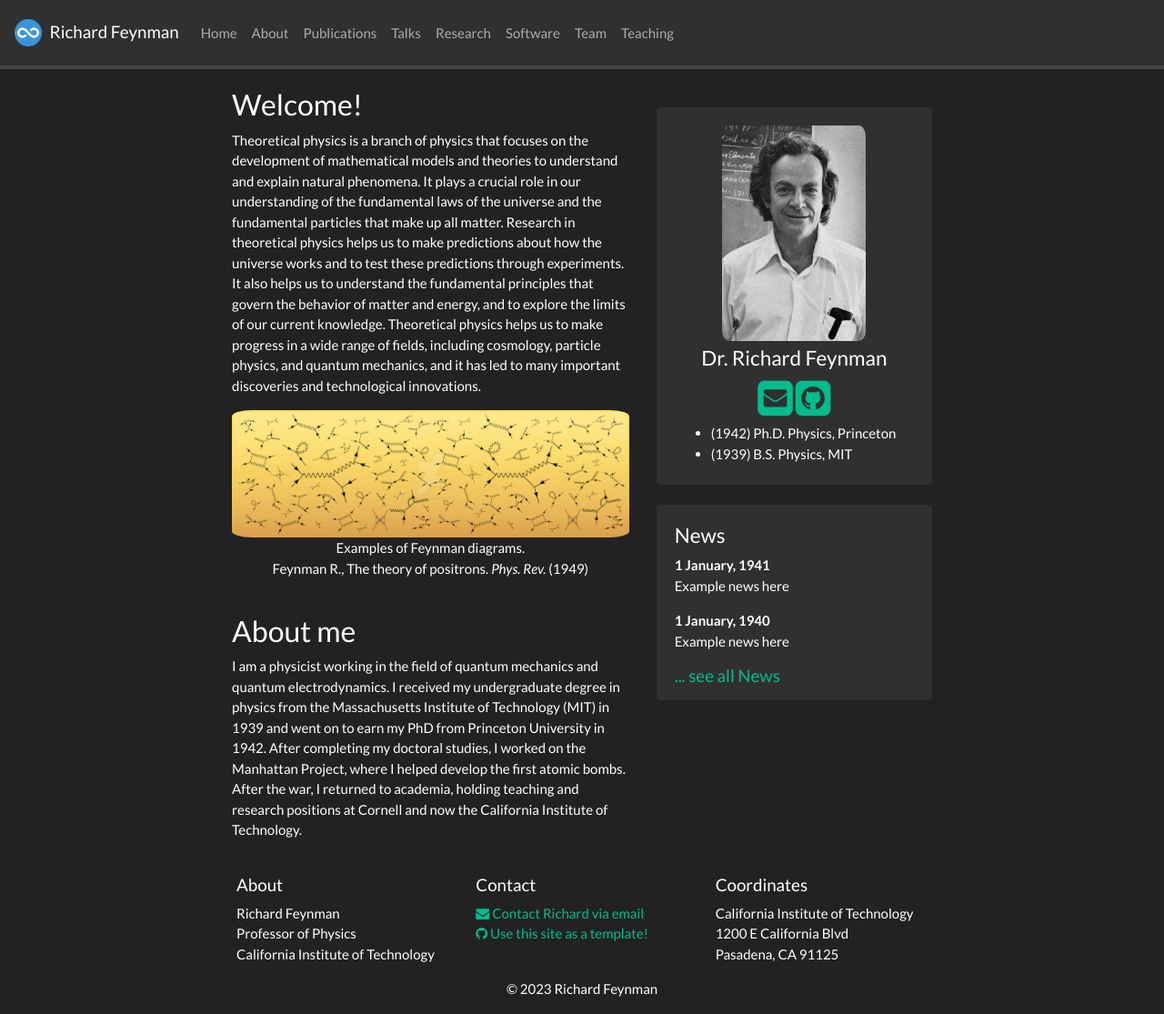
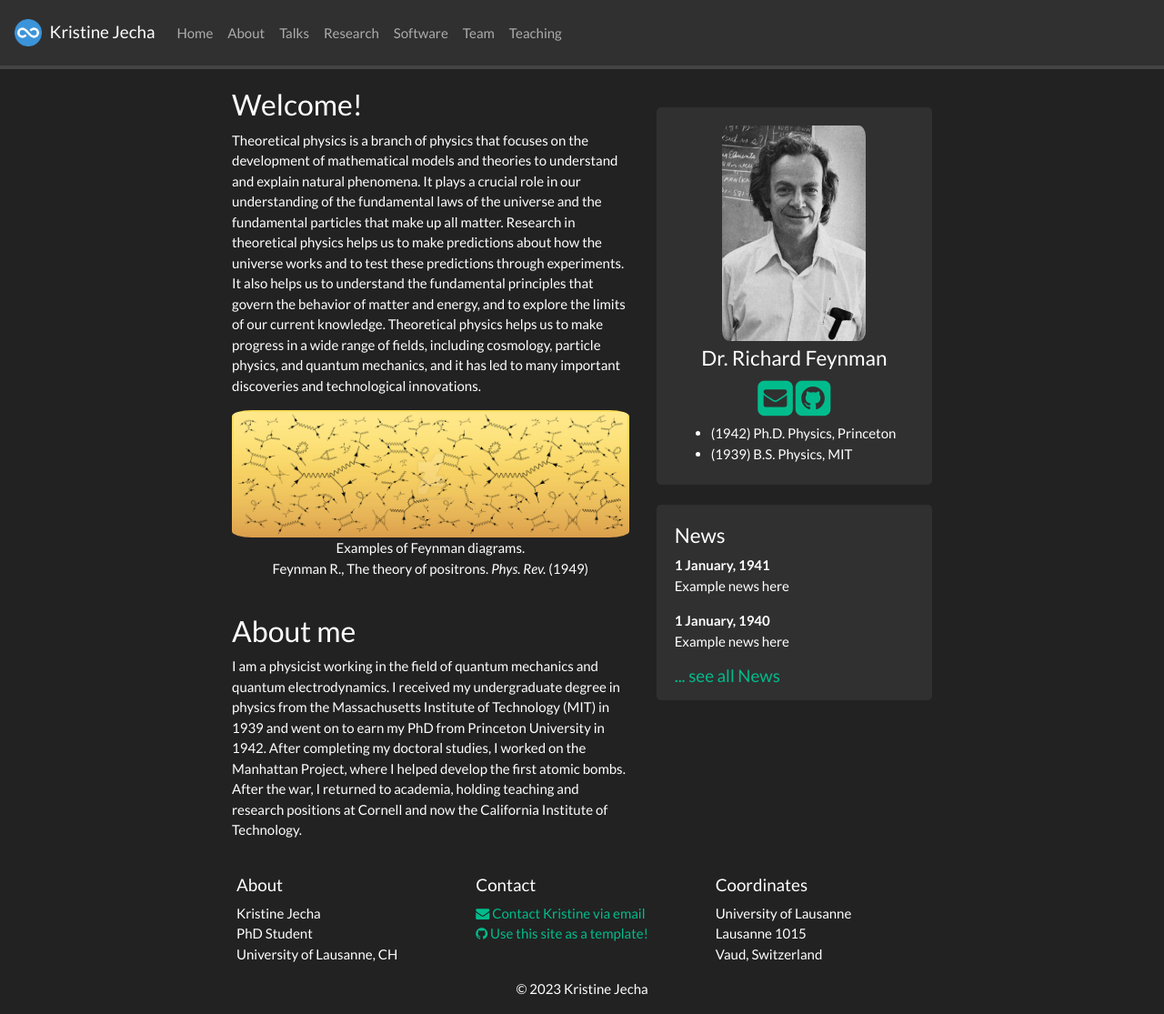
Before and after one commit to kriskaykj/NewSite, a Jekyll site: the page built from _pages/home.md, in a window 1280 px wide and 1115 px high. Shown: the whole window at 91% size. Built offline with Jekyll 4.4.1, drawn with Linux system fonts in a browser that asks for light colours; nearby versions of some CDN libraries; a style sheet for code colours, icons or effects is not loaded.

Commit message:
Update _config.yml

```diff
--- a/_config.yml
+++ b/_config.yml
@@ -1,7 +1,7 @@
 # Site settings
-title: Richard Feynman
-email: richard@university.edu
-description: Academic webpage of Dr. Richard Feynman
+title: Kristine Jecha
+email: kristine.jecha@unil.ch
+description: Academic webpage of Kristine Jecha
 baseurl: ""
 url: ""
 
@@ -12,23 +12,23 @@ url: ""
 
 # Footer info
 affiliation: >
-    Richard Feynman<br/>
-    Professor of Physics<br/>
-    California Institute of Technology
+    Kristine Jecha<br/>
+    PhD Student<br/>
+    University of Lausanne, CH
 
 location: >
-  California Institute of Technology<br/>
-  1200 E California Blvd<br/>
-  Pasadena, CA 91125
+  University of Lausanne<br/>
+  Lausanne 1015<br/>
+  Vaud, Switzerland
 
 contact: >
-    <a href="mailto:richard@university.edu" target="_blank"><i class="fa fa-envelope fa-1x"></i> Contact Richard via email</a> <br/>
+    <a href="mailto:kristine.jecha@unil.ch" target="_blank"><i class="fa fa-envelope fa-1x"></i> Contact Kristine via email</a> <br/>
     <a href="https://github.com/sbryngelson/academic-website-template"><i class="fa fa-github fa-1x"></i> Use this site as a template!</a>
 
 # Pages shown in navbar
 nav_pages:
   - name: about
-  - name: publications
+#  - name: publications
   - name: talks
   - name: research
   - name: software
```
